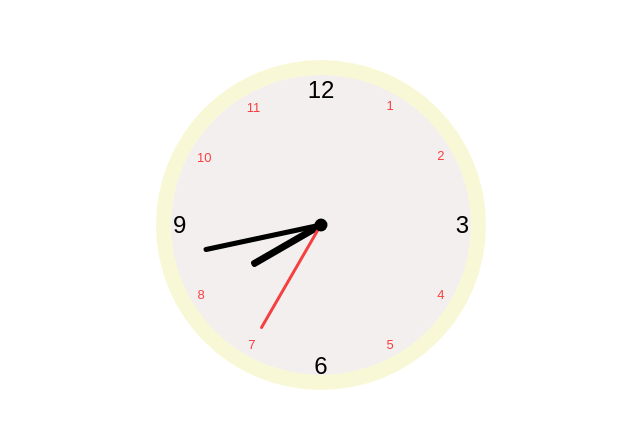
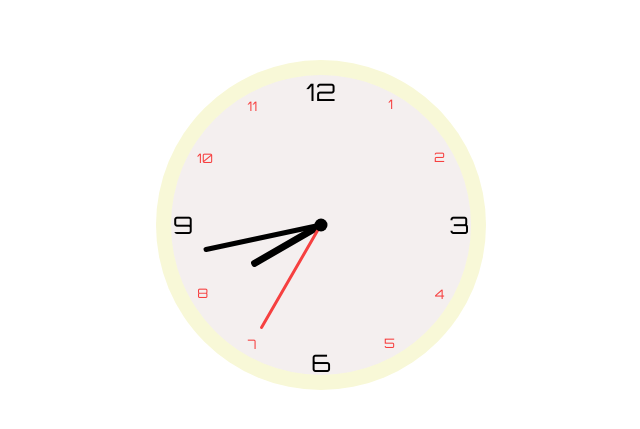
Before and after one commit to GI028/react-clock, a React (Vite) app: page / in a window 1280 px wide. Shown: the part 175-604 px from the top of the page, without its empty margins (319-959 px from the left). Built offline with nearby package versions, Linux system fonts and the light colour scheme.

Commit message:
changing the font to Orbitron

```diff
--- a/src/index.css
+++ b/src/index.css
@@ -1,6 +1,8 @@
+@import url("https://fonts.googleapis.com/css2?family=Orbitron:wght@400..900&display=swap");
+
 * {
   box-sizing: border-box;
-  font-family: sans-serif;
+  font-family: Orbitron, sans-serif;
 }
 body {
   margin: 0;
```
